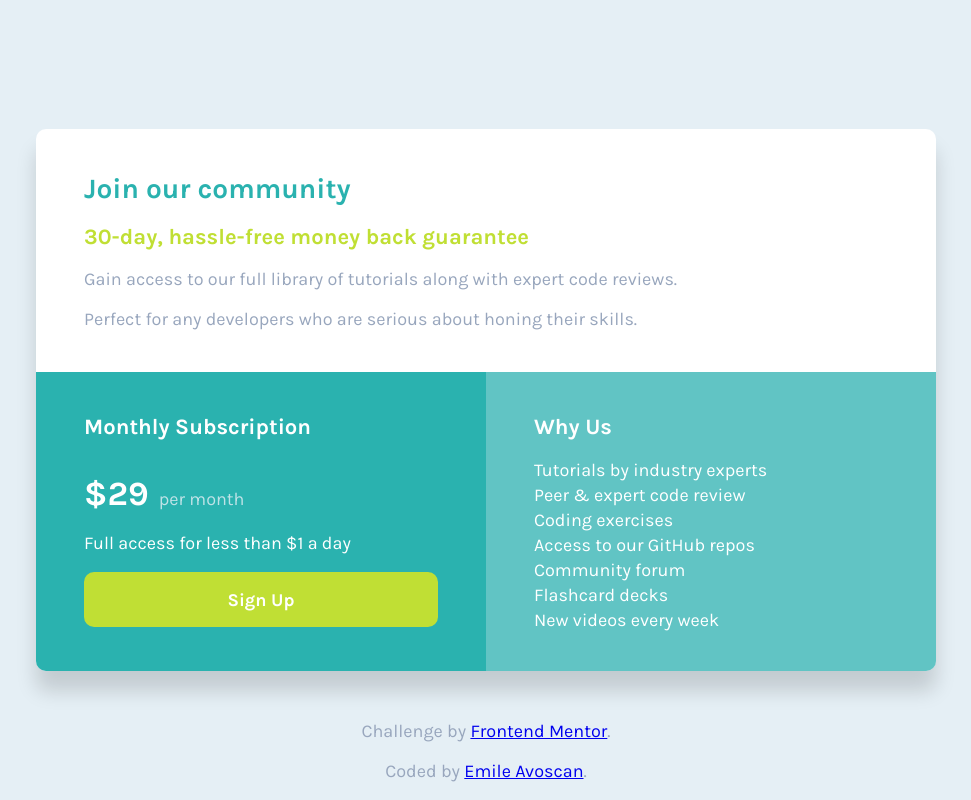
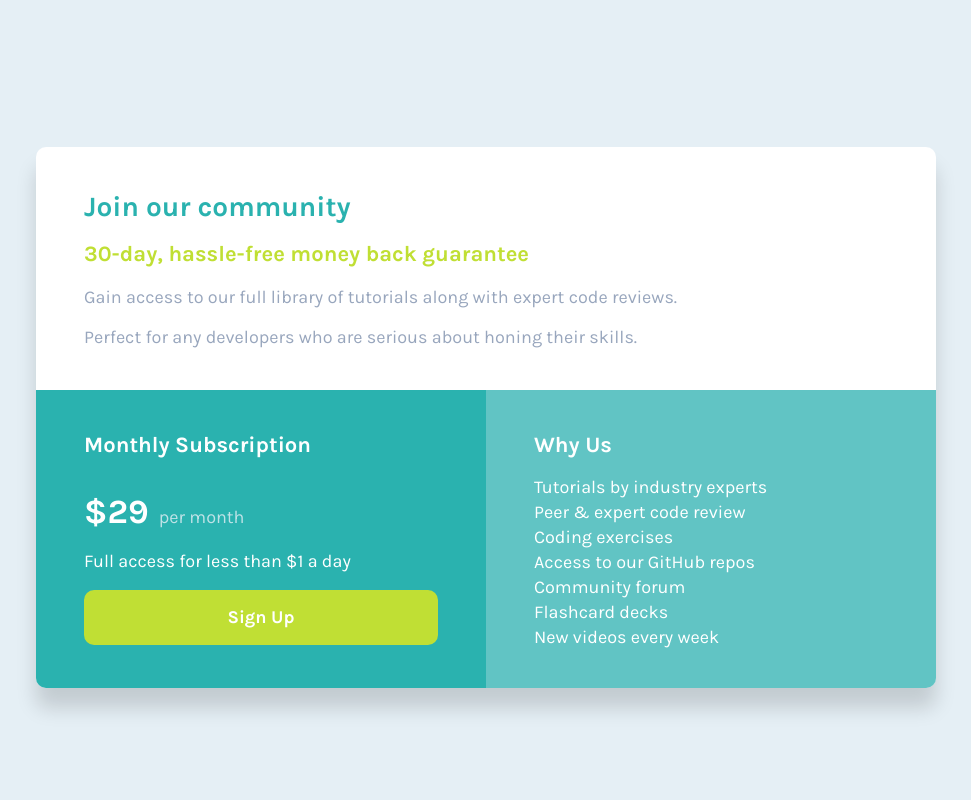
Before and after one commit to AvoscanEmile/card-price, a plain HTML site: page index.html in a window 1280 px wide. Shown: the whole page, without its empty margins (154-1125 px from the left). Drawn offline with Linux system fonts and the light colour scheme.

Commit message:
Improved HTML/CSS
Simplified HTML. Simplified CSS and added some little hover animations to the list of reasons to sign up.

```diff
--- a/index.html
+++ b/index.html
@@ -39,9 +39,5 @@
       </div>
     </div>
   </main>
-  <footer class="attribution">
-    <p class="attribution__text">Challenge by <a href="https://www.frontendmentor.io?ref=challenge" target="_blank" class="attribution__link">Frontend Mentor</a>.</p>
-    <p class="attribution__text">Coded by <a href="https://github.com/AvoscanEmile" target="_blank" class="attribution__link">Emile Avoscan</a>.</p>
-  </footer>
 </body>
 </html>
--- a/styles.css
+++ b/styles.css
@@ -35,27 +35,22 @@ html {
 }
 
 body {
-    display: grid;
-    grid-template-columns: 1fr auto 1fr;
-    grid-template-rows: 1fr auto 1fr;
-    grid-row-gap: 30px;
-    grid-template-areas:
-    ". . ."
-    ". m ."
-    ". f .";
+    display: flex;
+    justify-content: center;
+    align-items: center;
     margin: 0;
     min-height: 100vh;
     background-color: var(--clr-gray);
 }
 
 .main {
-    grid-area: m;
     display: flex;
     flex-direction: column;
     border-radius: 10px;
     overflow: hidden;
     box-shadow: 0px 20px 20px rgba(0, 0, 0, 0.15);
     width: clamp(300px, 90vw, 900px);
+    margin-top: 35px;
 }
 
 .container {
@@ -172,31 +167,12 @@ body {
     font-size: var(--fs-p);
     font-weight: var(--fw-regular);
     margin-bottom: 3px;
+    transition: all 100ms;
 }
 
-/* Attribution styling */
-
-.attribution {
-    grid-area: f;
-    align-self: end;
-    justify-self: center;
-}
-
-.attribution__text {
-    font-size: var(--fs-p);
-    font-weight: var(--fw-regular);
-    color: var(--clr-blue);
-    text-align: center;
-}
-
-.attribution__link:hover {
-    color: var(--clr-cyan);
-    text-decoration: none;
-}
-
-.attribution__link:active {
-    color: var(--clr-lighter-cyan);
-    text-decoration: none;
+.reasons__reason:hover {
+    color: var(--clr-yellow);
+    transform: scale(1.05);
 }
 
 /* Media queries */
```
